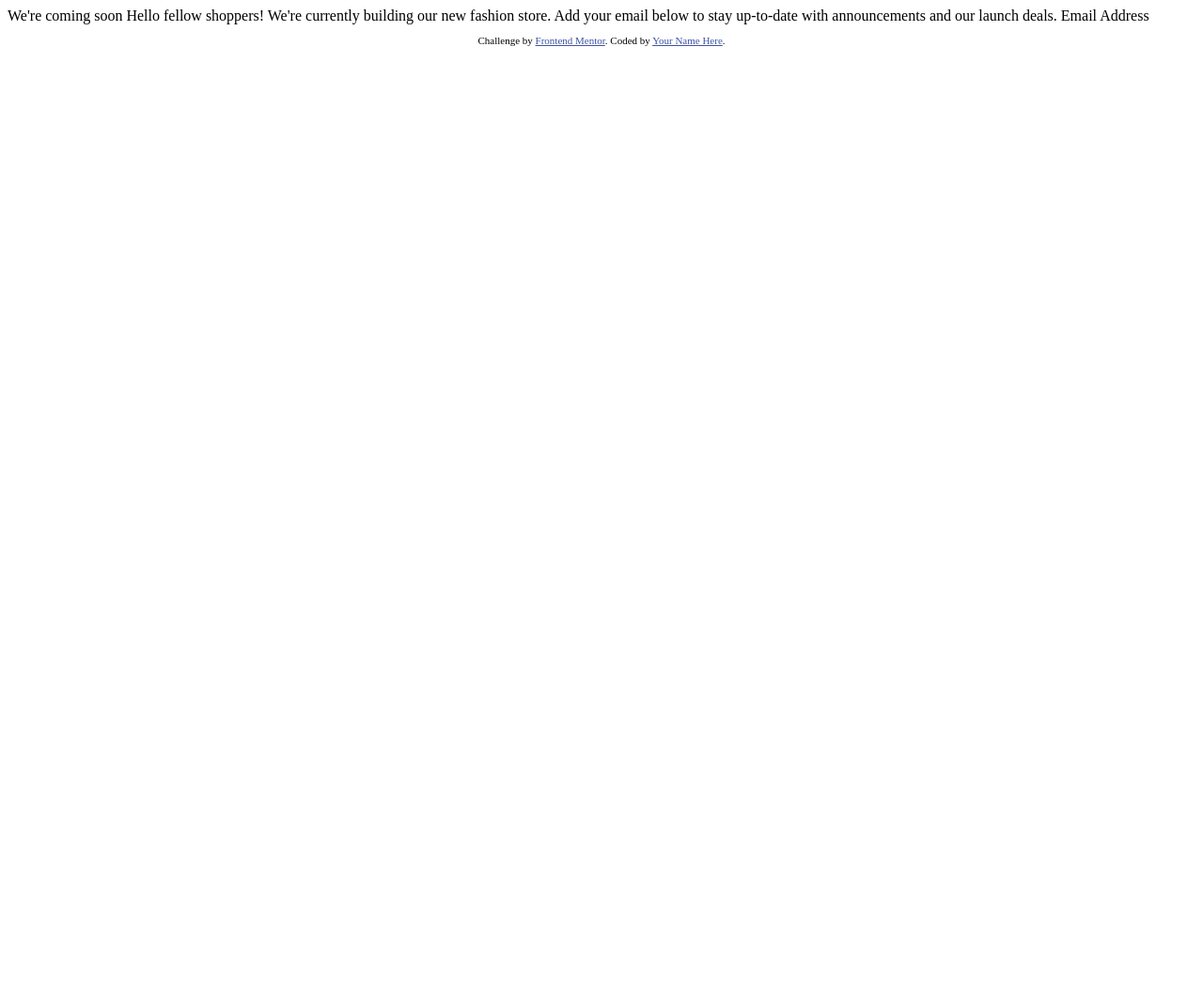
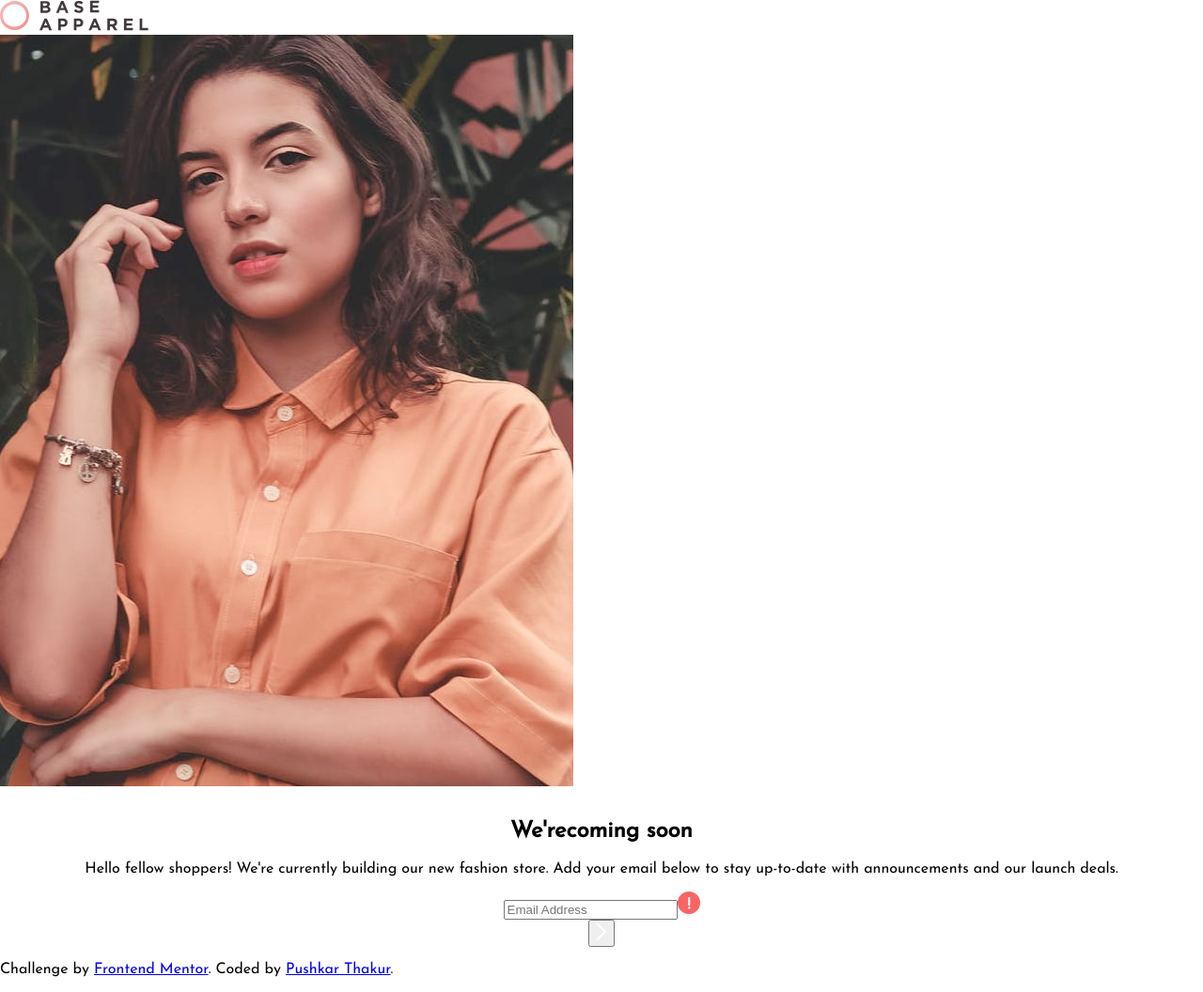
Before and after one commit to Push9828/base-apparel-coming-soon, a plain HTML site: page index.html in a window 1280 px wide. Shown: the whole page at 94% size. Before the commit the page ends 800 px from the top, so only its background shows below. Drawn offline with Linux system fonts and the light colour scheme.

Commit message:
index update

```diff
--- a/index.html
+++ b/index.html
@@ -3,30 +3,42 @@
 <head>
   <meta charset="UTF-8">
   <meta name="viewport" content="width=device-width, initial-scale=1.0"> <!-- displays site properly based on user's device -->
-
+  <link href="https://fonts.googleapis.com/css?family=Josefin+Sans&display=swap" rel="stylesheet">
   <link rel="icon" type="image/png" sizes="32x32" href="./images/favicon-32x32.png">
-
+  <link rel="stylesheet" href="styles.css">
   <title>Frontend Mentor | Base Apparel coming soon page</title>
-
-  <!-- Feel free to remove these styles or customise in your own stylesheet 👍 -->
-  <style>
-    .attribution { font-size: 11px; text-align: center; }
-    .attribution a { color: hsl(228, 45%, 44%); }
-  </style>
 </head>
 <body>
 
-  We're coming soon
-
-  Hello fellow shoppers! We're currently building our new fashion store.
-  Add your email below to stay up-to-date with announcements and our launch deals.
-
-  Email Address
-
+  <div class="container">
+    <div class="c-1">
+      <header>
+          <img src="images/logo.svg" alt="Logo">
+      </header>
+      <div class="img-mob">
+          <img src="images/hero-desktop.jpg" alt="hero-desktop">
+      </div>
+      <section class="section">
+        <h1><span id="style">We're</span>coming soon</h1>
+        <p>Hello fellow shoppers! We're currently building our new fashion store.
+          Add your email below to stay up-to-date with announcements and our launch deals.
+        </p>
+        <form action="" class="form">
+          <div class="field">
+            <input type="text" placeholder="Email Address"><img src="images/icon-error.svg" alt="Error icon">
+          </div>
+             <button class="btn"><img src="images/icon-arrow.svg" alt="Arrow icon"></button>
+        </form>
+      </section>
+    </div>
+    <div class="c-2">
+      <img src="images/hero-desktop.jpg" alt="hero  desktop">
+    </div>
+  </div>
   <footer>
     <p class="attribution">
       Challenge by <a href="https://www.frontendmentor.io?ref=challenge" target="_blank">Frontend Mentor</a>.
-      Coded by <a href="#">Your Name Here</a>.
+      Coded by <a href="#">Pushkar Thakur</a>.
     </p>
   </footer>
 </body>
--- /dev/null
+++ b/styles.css
@@ -0,0 +1,36 @@
+:root{
+    --Red: hsl(0, 36%, 70%);
+    --Soft-Red: hsl(0, 93%, 68%);
+    --Grayish-Red: hsl(0, 6%, 24%);
+}
+
+body{
+    padding: 0;
+    margin: 0;
+    box-sizing: border-box;
+    font-size: 16px;
+    font-family: 'Josefin Sans', sans-serif;
+}
+
+.container{
+    min-height: 10vh;
+}
+
+.hearder{
+    padding: 1rem;
+    margin: 1rem 0;
+}
+
+img-mob img{
+    width: 100%;
+}
+
+.section{
+    text-align: center;
+    margin-top: 2rem;
+}
+
+
+.c-2{
+    display: none;
+}
```
